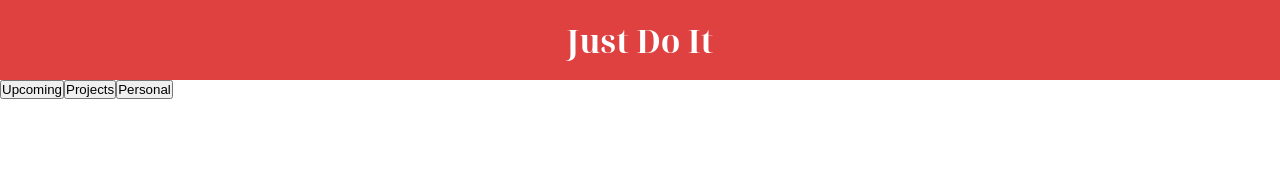
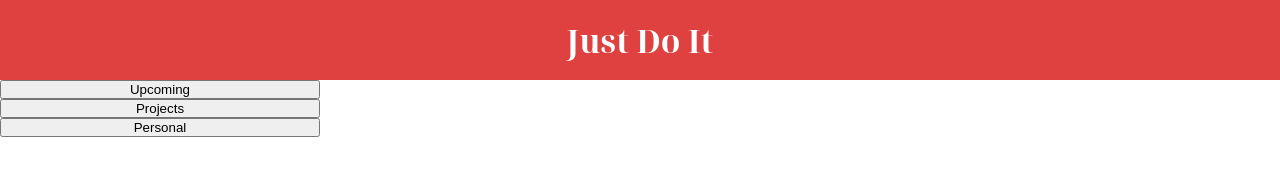
Before and after one commit to AngryWeather/ToDoList, a plain HTML site: page index.html in a window 1280 px wide. Drawn offline with Linux system fonts and the light colour scheme.

Commit message:
Set flex on button container

```diff
--- a/main.js
+++ b/main.js
@@ -1 +1 @@
-(()=>{"use strict";!function(){const e=document.querySelector("body"),t=document.createElement("header");e.appendChild(t),t.appendChild(function(){const e=document.createElement("h1");return e.textContent="Just Do It",e}())}(),function(){const e=document.querySelector("body"),t=document.createElement("main");e.appendChild(t),t.appendChild(function(){const e=document.createElement("div"),t=document.createElement("div");return e.appendChild(t),function(){const e=document.createElement("button");e.textContent="Upcoming";const t=document.createElement("button");t.textContent="Projects";const n=document.createElement("button");return n.textContent="Personal",[e,t,n]}().forEach((e=>{t.appendChild(e)})),e}()),t.appendChild(document.createElement("div"))}()})();
+(()=>{"use strict";!function(){const t=document.querySelector("body"),e=document.createElement("header");t.appendChild(e),e.appendChild(function(){const t=document.createElement("h1");return t.textContent="Just Do It",t}())}(),function(){const t=document.querySelector("body"),e=document.createElement("main");t.appendChild(e),e.appendChild(function(){const t=document.createElement("div");t.classList.toggle("menu-div");const e=document.createElement("div");return e.classList.toggle("buttons-container"),t.appendChild(e),function(){const t=document.createElement("button");t.textContent="Upcoming";const e=document.createElement("button");e.textContent="Projects";const n=document.createElement("button");return n.textContent="Personal",[t,e,n]}().forEach((t=>{e.appendChild(t)})),t}()),e.appendChild(document.createElement("div"))}()})();
--- a/scss/main.scss
+++ b/scss/main.scss
@@ -20,3 +20,19 @@ header {
         font-size: 2rem;
     }
 }
+
+main {
+    height: 100vh;
+}
+
+.menu-div {
+    width: 25%;
+    height: 100%;
+}
+
+.buttons-container {
+    width: 100%;
+    height: 100%;
+    display: flex;
+    flex-direction: column;
+}
```
Also changed, not shown: scss/main.css, 1 other file.
